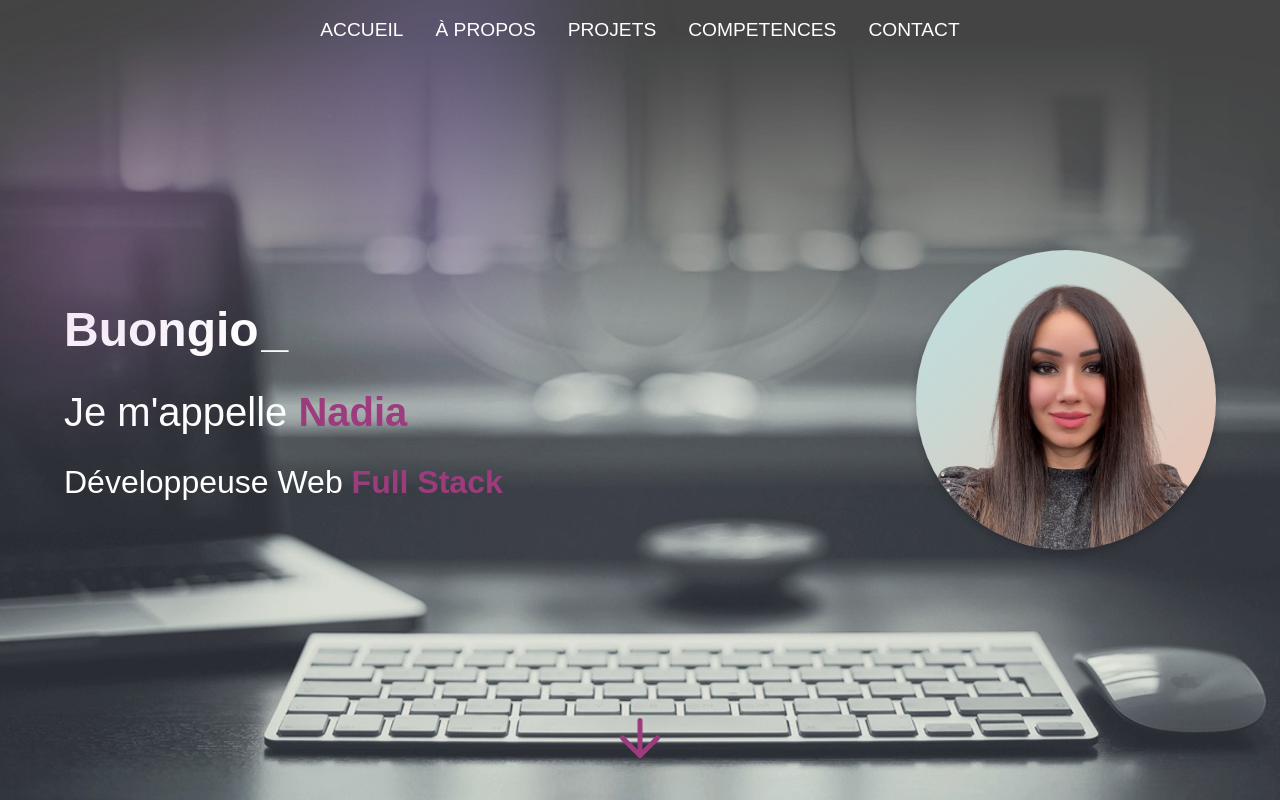
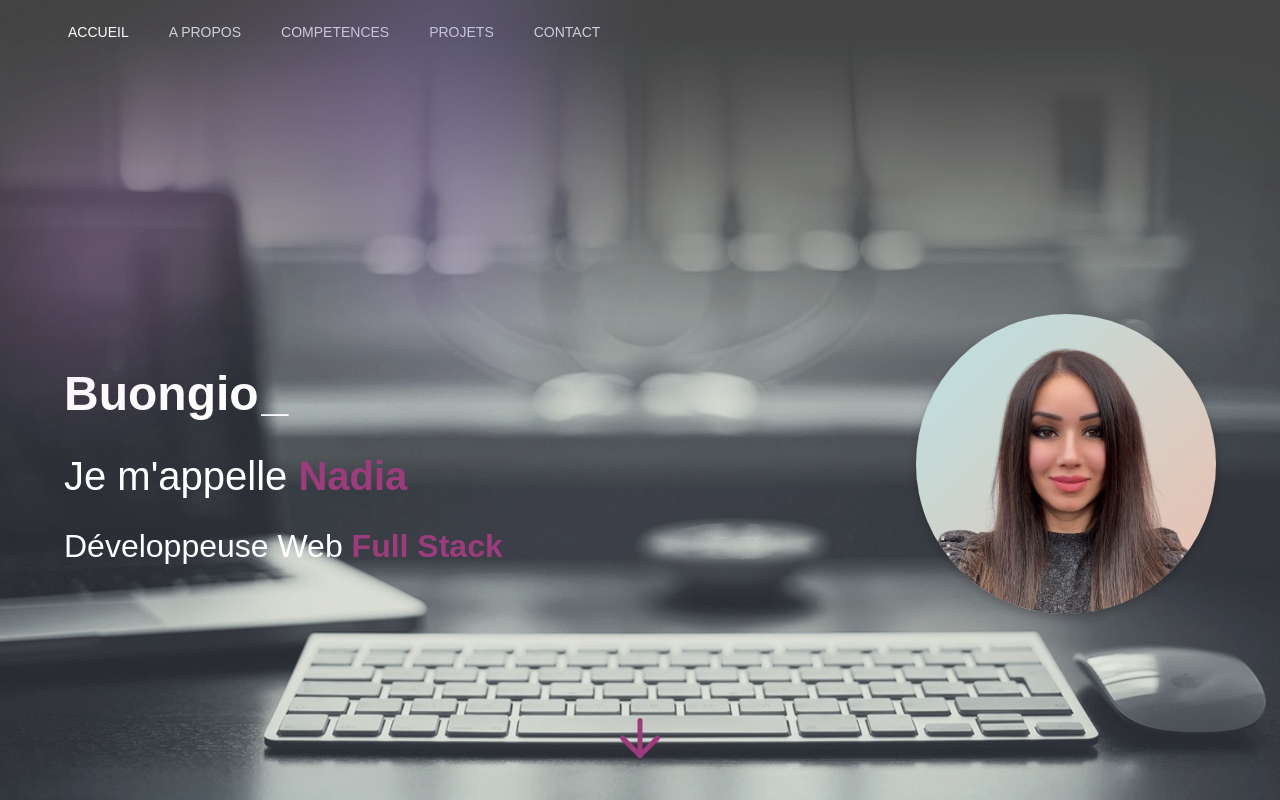
Before and after one commit to BakrimNadia/Portfolio-Nadia, a Next.js app: page / in a window 1280 px wide. Shown: the top 800 px of the page. Built offline with nearby package versions, Linux system fonts and the light colour scheme.

Commit message:
create navbar component

```diff
--- a/package.json
+++ b/package.json
@@ -10,6 +10,7 @@
   },
   "dependencies": {
     "@headlessui/react": "^2.2.0",
+    "@heroicons/react": "^2.2.0",
     "@types/styled-components": "^5.1.34",
     "class-variance-authority": "^0.7.1",
     "clsx": "^2.1.1",
--- a/src/app/Components/Contact.tsx
+++ b/src/app/Components/Contact.tsx
@@ -5,7 +5,7 @@ import React from 'react'
 export default function Contact() {
 
   return (
-    <div className="isolate px-6 py-24 sm:py-32 lg:px-8">
+    <div id="Contact" className="isolate px-6 py-24 sm:py-32 lg:px-8">
       <div
         aria-hidden="true"
         className="absolute inset-x-0 top-[-10rem] -z-10 transform-gpu overflow-hidden blur-3xl sm:top-[-20rem]"
--- a/src/app/Components/Header.tsx
+++ b/src/app/Components/Header.tsx
@@ -5,6 +5,7 @@ import { Typewriter } from "react-simple-typewriter";
 import { motion } from "framer-motion";
 import { CSSProperties } from "react";
 import { ArrowDown } from 'react-feather';
+import Navbar from "./Navbar";
 
 export default function Header() {
   const greetings = [
@@ -21,15 +22,7 @@ export default function Header() {
   return (
     <div style={styles.header}>
       {/* Navigation */}
-      <nav style={styles.nav}>
-        <ul style={styles.navList}>
-          <li><a href="#hero" style={styles.navItem}>ACCUEIL</a></li>
-          <li><a href="#About" style={styles.navItem}>À PROPOS</a></li>
-          <li><a href="#Projets" style={styles.navItem}>PROJETS</a></li>
-          <li><a href="#skills" style={styles.navItem}>COMPETENCES</a></li>
-          <li><a href="#contact" style={styles.navItem}>CONTACT</a></li>
-        </ul>
-      </nav>
+      <Navbar />
 
       {/* Content */}
       <div style={styles.container}>
--- /dev/null
+++ b/src/app/Components/Navbar.tsx
@@ -0,0 +1,72 @@
+import { Disclosure, DisclosureButton, DisclosurePanel } from '@headlessui/react'
+import { Bars3Icon, XMarkIcon } from '@heroicons/react/24/outline'
+
+const navigation = [
+  { name: 'ACCUEIL', href: '/', current: true },
+  { name: 'A PROPOS', href: '#About', current: false },
+  { name: 'COMPETENCES', href: '#Competences', current: false },
+  { name: 'PROJETS', href: '#Projets', current: false },
+  { name: 'CONTACT', href: '#Contact', current: false },
+]
+
+function classNames(...classes: string[]) {
+  return classes.filter(Boolean).join(' ')
+}
+
+export default function Navbar() {
+  return (
+    <Disclosure as="nav">
+      <div className="mx-auto max-w-7xl px-2 sm:px-6 lg:px-8">
+        <div className="relative flex h-16 items-center justify-between">
+          <div className="absolute inset-y-0 left-0 flex items-center sm:hidden">
+            {/* Mobile menu button*/}
+            <DisclosureButton className="group relative inline-flex items-center justify-center rounded-md p-2 text-gray-400 hover:bg-gray-700 hover:text-white focus:ring-2 focus:ring-white focus:outline-hidden focus:ring-inset">
+              <span className="absolute -inset-0.5" />
+              <span className="sr-only">Open main menu</span>
+              <Bars3Icon aria-hidden="true" className="block h-6 w-6" />
+              <XMarkIcon aria-hidden="true" className="hidden h-6 w-6" />
+            </DisclosureButton>
+          </div>
+          <div className="flex flex-1 items-center justify-center sm:items-stretch sm:justify-start">
+            <div className="hidden sm:ml-6 sm:block">
+              <div className="flex space-x-4">
+                {navigation.map((item) => (
+                  <a
+                    key={item.name}
+                    href={item.href}
+                    aria-current={item.current ? 'page' : undefined}
+                    className={classNames(
+                      item.current ? 'text-white' : 'text-gray-300 hover:bg-gray-700 hover:text-white',
+                      'rounded-md px-3 py-2 text-sm font-medium',
+                    )}
+                  >
+                    {item.name}
+                  </a>
+                ))}
+              </div>
+            </div>
+          </div>
+        </div>
+      </div>
+
+      <DisclosurePanel className="sm:hidden">
+        <div className="space-y-1 px-2 pt-2 pb-3">
+          {navigation.map((item) => (
+            <DisclosureButton
+              key={item.name}
+              as="a"
+              href={item.href}
+              aria-current={item.current ? 'page' : undefined}
+              className={classNames(
+                item.current ? 'text-white' : 'text-gray-300 hover:bg-gray-700 hover:text-white',
+                'block rounded-md px-3 py-2 text-base font-medium',
+              )}
+            >
+              {item.name}
+            </DisclosureButton>
+          ))}
+        </div>
+      </DisclosurePanel>
+    </Disclosure>
+  )
+}
--- a/src/app/Components/Intro.tsx
+++ b/src/app/Components/Skills.tsx
@@ -33,7 +33,7 @@ const slugs = [
   "figma",
 ];
 
-export function Intro() {
+export function Skills() {
   const images = slugs.map(
     (slug) => `https://cdn.simpleicons.org/${slug}/${slug}`,
   );
--- a/src/app/page.tsx
+++ b/src/app/page.tsx
@@ -5,7 +5,7 @@ import Header from "./Components/Header";
 import About from "./Components/About";
 import Contact from "./Components/Contact";
 import Projects from "./Components/Projects";
-import { Intro } from "./Components/Intro";
+import { Skills } from "./Components/Skills";
 import Footer from "./Components/Footer";
 
 export default function HomePage() {
@@ -13,8 +13,8 @@ export default function HomePage() {
     <div>
      <Header />
      <About />
-     <Intro />
-      <Projects />
+     <Skills />
+     <Projects />
      <Contact />
      <Footer />
     </div>
```
Also changed, not shown: 1 other file (tests, documents, lock files or other folders).
